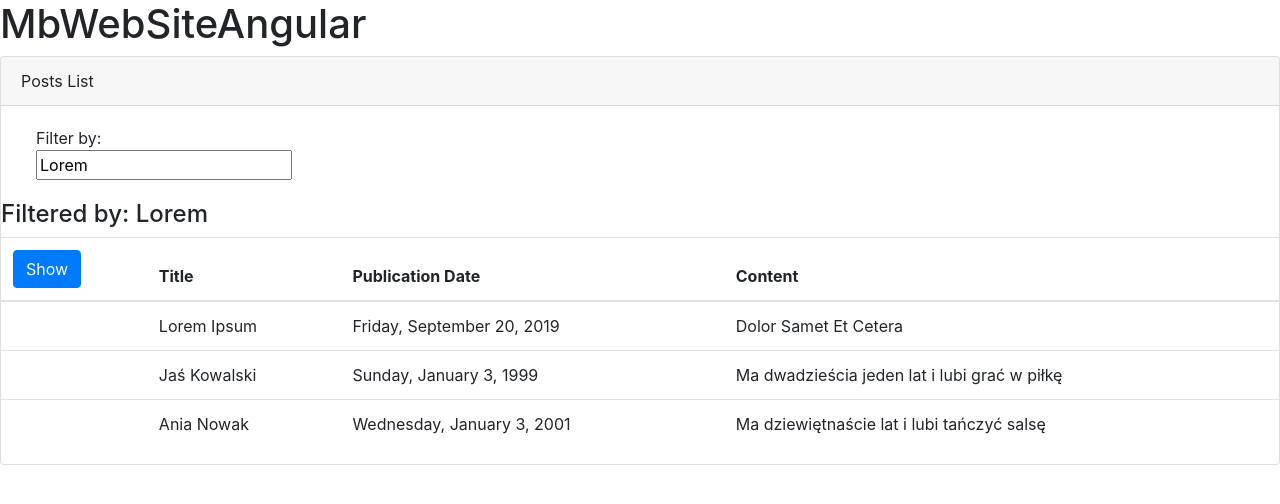
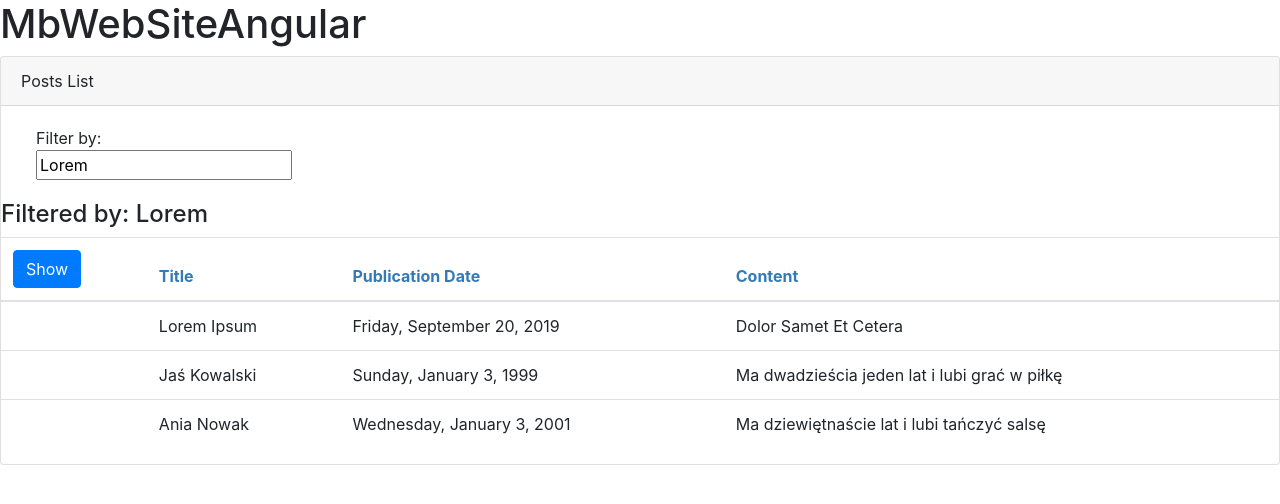
Before and after one commit to mariuszbyahoo/MbwsNG, an Angular app: page / in a window 1280 px wide. Shown: the top 504 px of the page. Built offline with nearby package versions, Linux system fonts and the light colour scheme.

Commit message:
encapsulating component styles

```diff
--- /dev/null
+++ b/src/app/Posts/posts-list-component.css
@@ -0,0 +1,3 @@
+thead {
+    color: #337ab7
+}
--- a/src/app/Posts/posts-list.component.ts
+++ b/src/app/Posts/posts-list.component.ts
@@ -3,7 +3,8 @@ import { IPost } from './post';
 
 @Component({
     selector: 'ws-posts',
-    templateUrl: './posts-list.component.html'
+    templateUrl: './posts-list.component.html',
+    styleUrls: ['./posts-list-component.css']
 })
 
 export class PostsListComponent{
```
